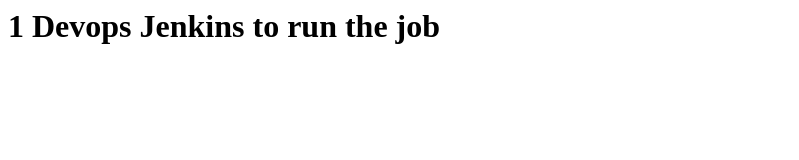
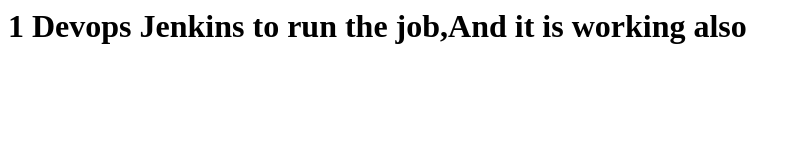
Before and after one commit to raghavag1997/Jenkins-auto-web, a plain HTML site: page index.html in a window 1280 px wide. Shown: the whole page, without its empty margins (0-799 px from the left). Drawn offline with Linux system fonts and the light colour scheme.

Commit message:
Six Commit

```diff
--- a/index.html
+++ b/index.html
@@ -1 +1 @@
-<H1>1 Devops Jenkins to run the job </h1>
+<H1>1 Devops Jenkins to run the job,And it is working also </h1>
```
